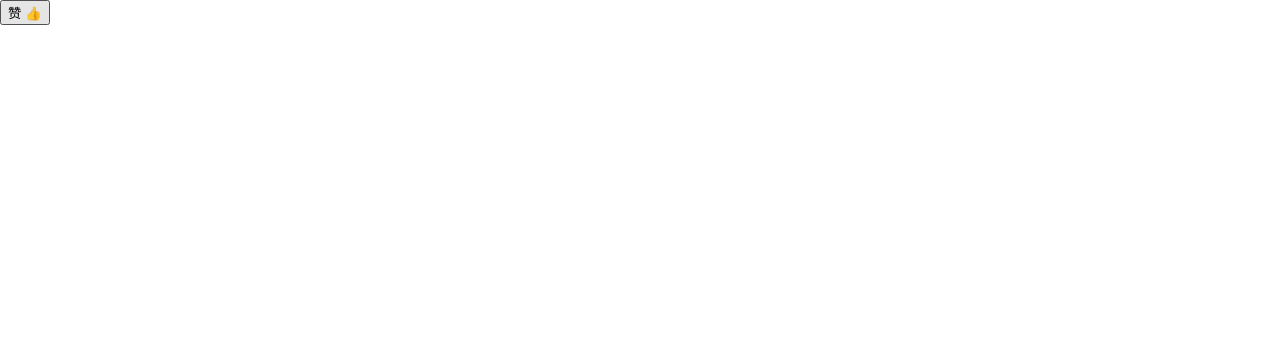
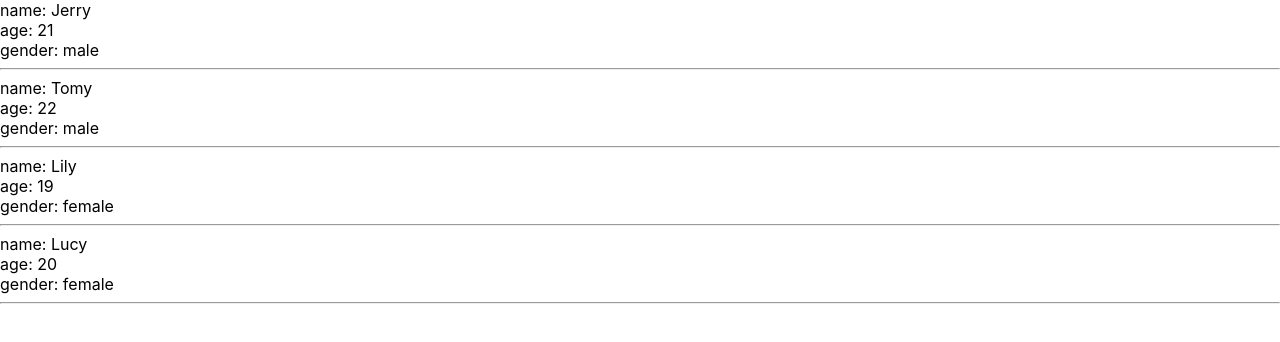
Before and after one commit to syydas/React, a React (Create React App) app: page / in a window 1280 px wide. Shown: the top 342 px of the page. Built offline with nearby package versions, Linux system fonts and the light colour scheme.

Commit message:
[Suqin]: 渲染列表数据

```diff
--- a/src/index.js
+++ b/src/index.js
@@ -2,38 +2,31 @@ import React, { Component } from 'react'
 import ReactDOM from 'react-dom'
 import './index.css'
 
-class LikeBtn extends Component {
-    static defaultProps = {
-        likedText: '取消',
-        unlikedText: '点赞'
-    }
+const users = [
+    { username: 'Jerry', age: 21, gender: 'male' },
+    { username: 'Tomy', age: 22, gender: 'male' },
+    { username: 'Lily', age: 19, gender: 'female' },
+    { username: 'Lucy', age: 20, gender: 'female' }
+]
 
-    constructor () {
-        super()
-        this.state = { isLiked: false }
-    }
-
-    handleClickOnLikeButton () {
-        this.setState({
-            isLiked: !this.state.isLiked
-        })
-    }
-
-    render () {
+class User extends Component {
+    render() {
+        const {user} = this.props
         return (
-            <button onClick={this.handleClickOnLikeButton.bind(this)}>
-                {this.state.isLiked
-                    ? this.props.likedText
-                    : this.props.unlikedText} 👍
-            </button>
+            <div>
+                <div>name: {user.username}</div>
+                <div>age: {user.age}</div>
+                <div>gender: {user.gender}</div>
+                <hr />
+            </div>
         )
     }
 }
 class Index extends Component {
     render () {
-        return (
+        return(
             <div>
-                <LikeBtn likedText = '已赞' unlikedText = '赞'/>
+                {users.map((user, i) => <User key = {i} user = {user} />)}
             </div>
         )
     }
```
Also changed, not shown: src/demo6.md (deleted, +0 -11 lines), src/demo7.md (added, +5 -0 lines).
